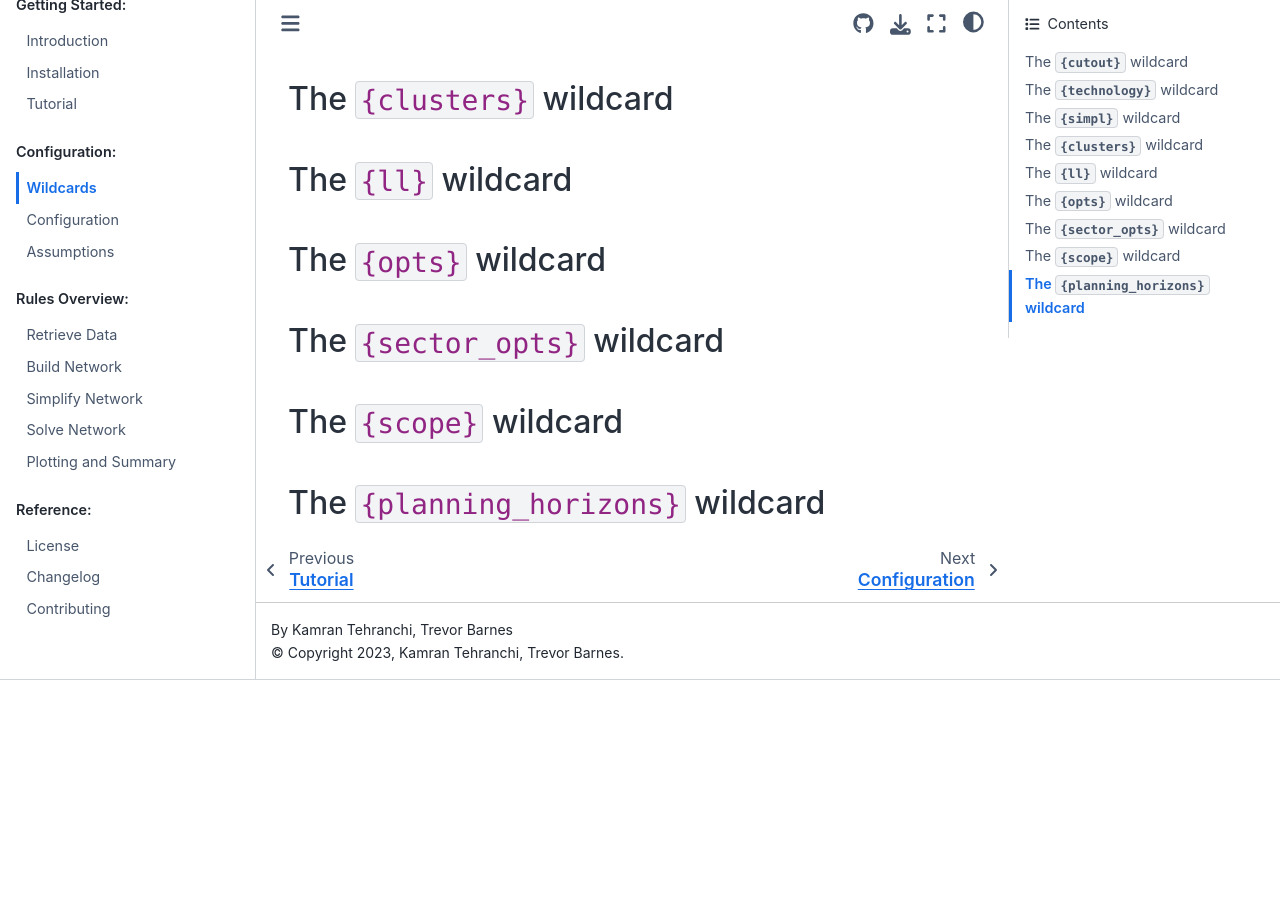
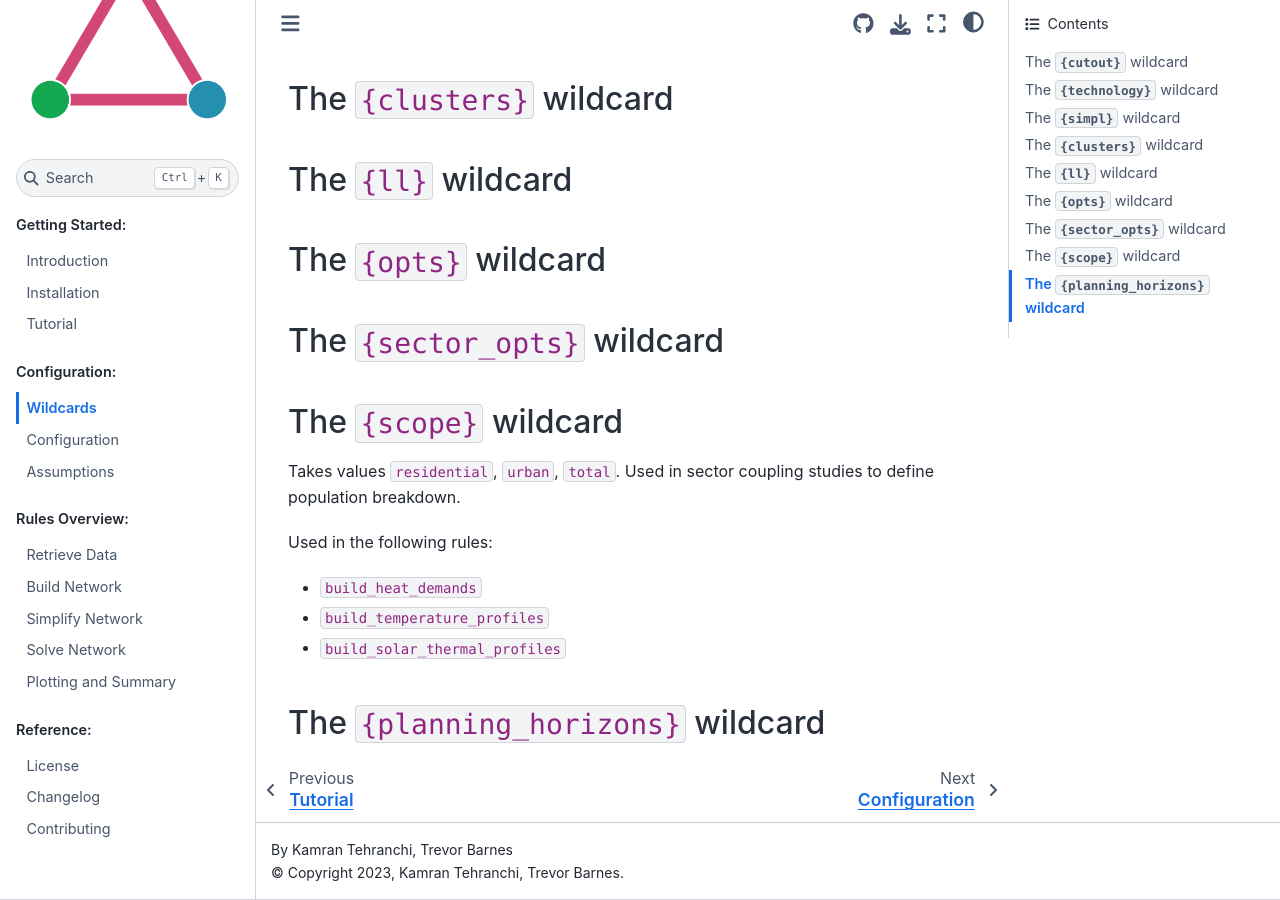
Before and after one commit to PyPSA/pypsa-usa, a Sphinx documentation site: the page built from docs/source/config-wildcards.md, in a window 1280 px wide and 900 px high, scrolled down 574 px. Built offline with Sphinx 7.4.7 and the Sphinx Book theme 1.1.4, drawn with Linux system fonts in a browser that asks for light colours; before the commit the page ends 1254 px from its top, so only the background shows below that.

Commit message:
add scope description

```diff
--- a/docs/source/config-wildcards.md
+++ b/docs/source/config-wildcards.md
@@ -126,9 +126,14 @@ The ``{sector_opts}`` wildcard is only used for sector-coupling studies.
    :file: configtables/sector-opts.csv -->
 
 (scope)=
-## The ``{scope}`` wildcard
+## The `{scope}` wildcard
+Takes values `residential`, `urban`, `total`. Used in sector coupling
+studies to define population breakdown.
 
-<!-- Takes values ``residential``, ``urban``, ``total``. -->
+Used in the following rules:
+- `build_heat_demands`
+- `build_temperature_profiles`
+- `build_solar_thermal_profiles`
 
 (planning_horizons)=
 ## The ``{planning_horizons}`` wildcard
```
